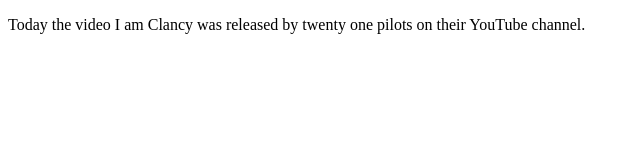
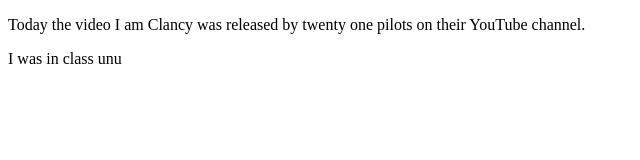
Before and after one commit to jesus-borja/psychic-umbrella, a plain HTML site: page index.html in a window 1280 px wide. Shown: the full height of the page, 0-640 px from the left. Drawn offline with Linux system fonts and the light colour scheme.

Commit message:
I was in class

```diff
--- a/index.html
+++ b/index.html
@@ -9,5 +9,6 @@
     <p>
         Today the video I am Clancy was released by twenty one pilots on their YouTube channel.
     </p>
+    <p>I was in class unu</p>
 </body>
 </html>
```
